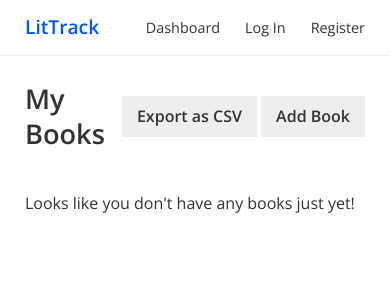
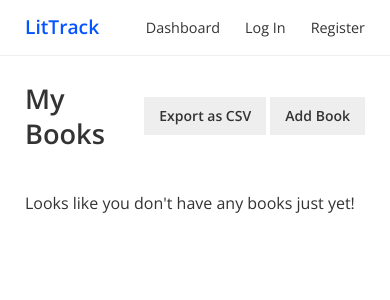
Before and after one commit to bswank/sbpc, a Django app: page /books/ in a window 390 px wide. Shown: the top 300 px of the page. Run offline with Django 3.2, Linux system fonts and the light colour scheme; data comes from the database, SQL or seed files in the repository.

Commit message:
adjust mobile styles

```diff
--- a/littrack/static/littrack/styles/global.css
+++ b/littrack/static/littrack/styles/global.css
@@ -90,6 +90,12 @@ header.section-header .action {
     font-weight: 600;
 }
 
+@media (max-width: 600px) {
+    .buttony-link {
+        font-size: 14px;
+    }
+}
+
 .buttony-link.wide {
     text-align: center;
     width: 100%;
@@ -148,6 +154,12 @@ button {
     font-weight: 600;
     cursor: pointer;
     margin-top: 15px;
+}
+
+@media (max-width: 600px) {
+    button {
+        font-size: 14px;
+    }
 }
 
 button.danger {
```
